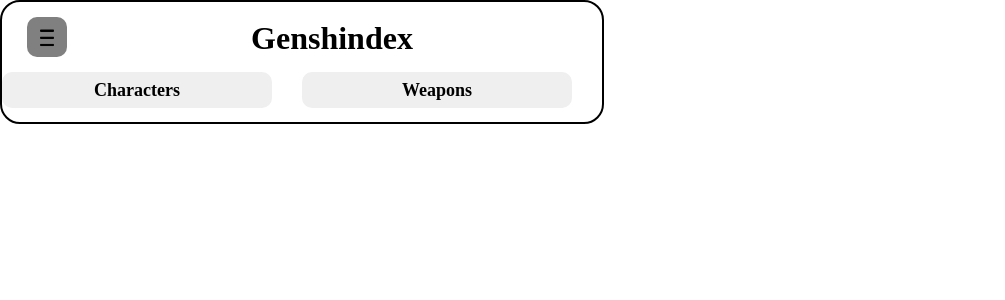
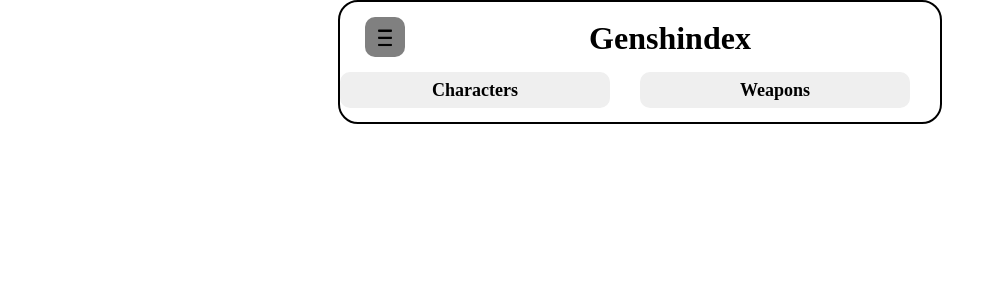
Before and after one commit to Akows/prj04remake, a React (Create React App) app: page / in a window 1280 px wide. Shown: the top 300 px of the page, without its empty margins (0-1005 px from the left). Built offline with nearby package versions, Linux system fonts and the light colour scheme.

Commit message:
Design: 프로젝트 UI가 수평으로는 중앙, 수직으로는 상단에 정렬되도록 스타일을 설정.

```diff
--- a/src/App.tsx
+++ b/src/App.tsx
@@ -1,4 +1,5 @@
 import React from 'react';
+import styled from 'styled-components';
 import './App.css';
 import AppRouter from './router/AppRouter';
 
@@ -11,9 +12,18 @@
 const App: React.FC = () => {
   return (
     <AppDataProvider>
-      <AppRouter />
+      <CenteredContainer>
+        <AppRouter />
+      </CenteredContainer>
     </AppDataProvider>
   );
 };
 
 export default App;
+
+const CenteredContainer = styled.div`
+  height: 100vh; // 화면의 높이 전체를 차지
+  display: flex; // flexbox를 사용
+  justify-content: center; // 수평 중앙 정렬
+  align-items: flex-start; // 수직 중앙 정렬
+`;
```
